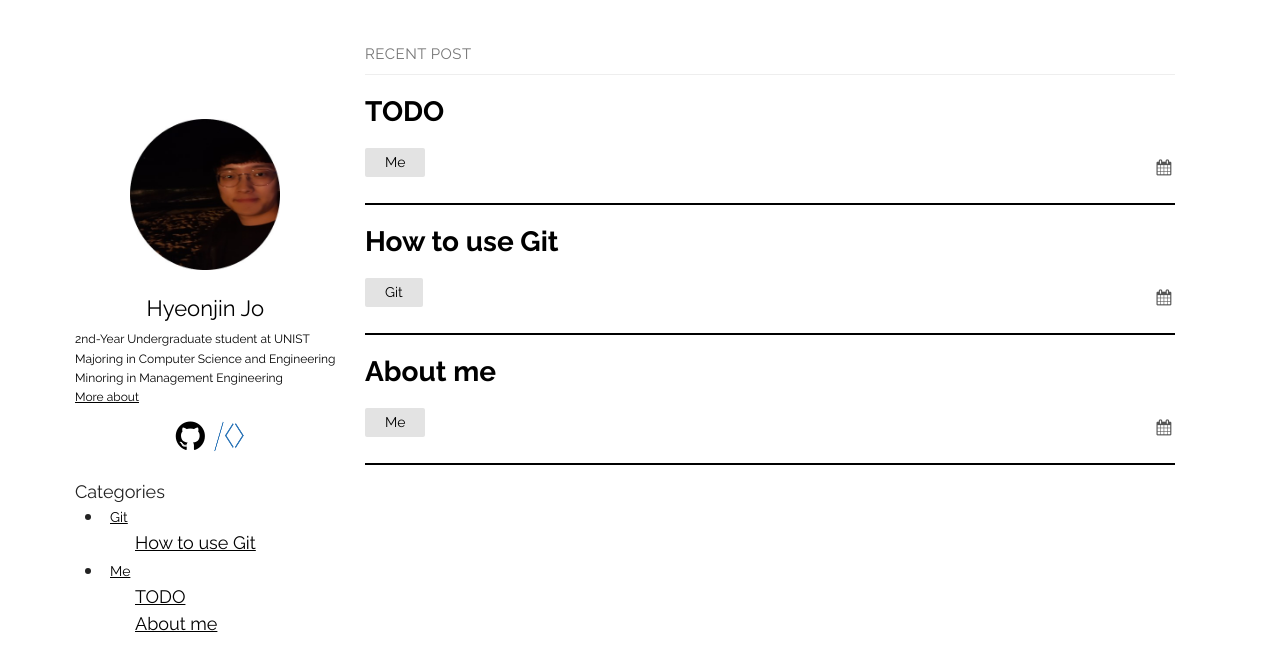
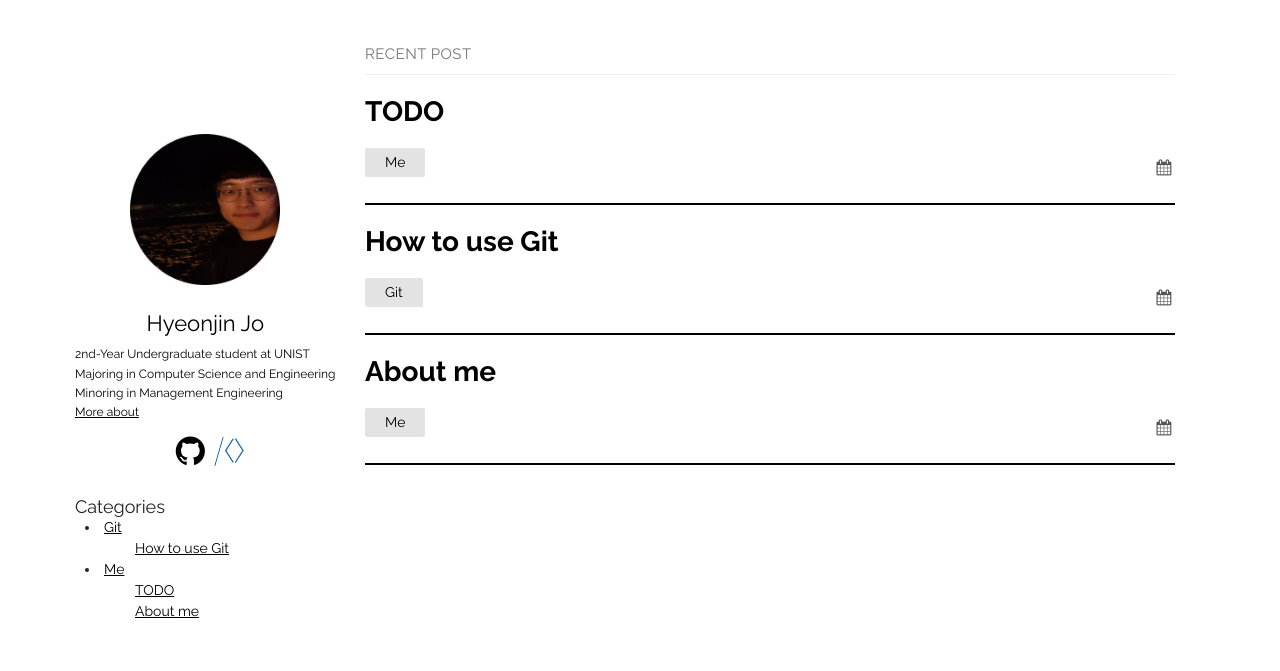
Before and after one commit to thinkin9/test, a Jekyll site: the page built from index.md, in a window 1280 px wide. Shown: the top 671 px of the page. Built offline with Jekyll 4.4.1, drawn with Linux system fonts in a browser that asks for light colours.

Commit message:
20200707

```diff
--- a/_layouts/default.html
+++ b/_layouts/default.html
@@ -47,7 +47,7 @@
       </ul>
       <div class="site-category" style="font-size: 18px; margin-bottom: 0.5em;">Categories
         <br>
-        <li><a href="/test/category/Git.html" style="font-size: 14px;">Git</a>
+        <li><a href="/test/category/Git.html">Git</a>
           <ul>
             {% for post in site.categories["Git"] %}
               <a href="{{ site.baseurl| }}{{ post.url| }}">
--- a/_sass/plain.scss
+++ b/_sass/plain.scss
@@ -265,11 +265,11 @@ main {
     margin: 0 auto;
   }
   li{
+    font-size: 14px;
     line-height: 1.5;
     margin-left: 10px;
   }
   li a{
-    transition: none;
     margin: 0;
     padding: 0;
   }
@@ -285,7 +285,6 @@ main {
     display: inline-block;
   }
   li a ul{
-    transition: none;
     background-color: #e3e3e3;
     display: none;
     text-decoration: none;
```
